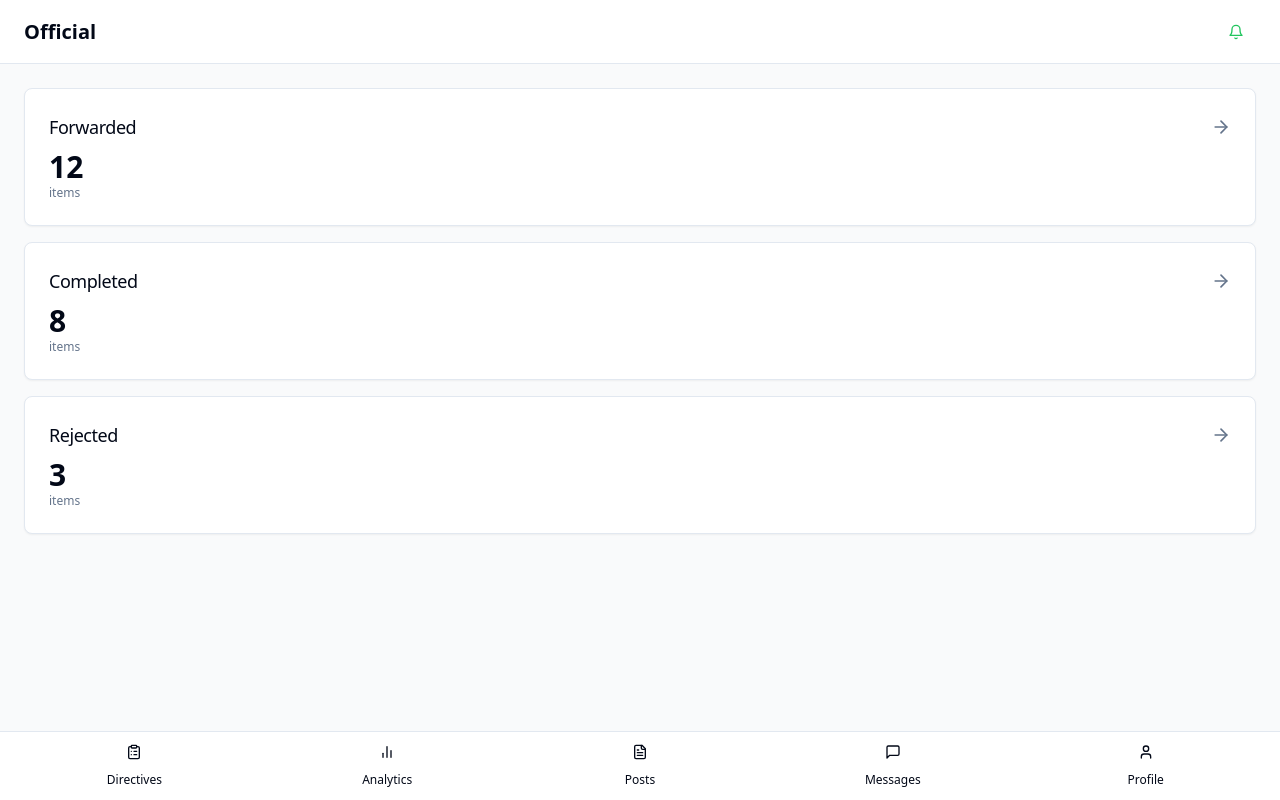
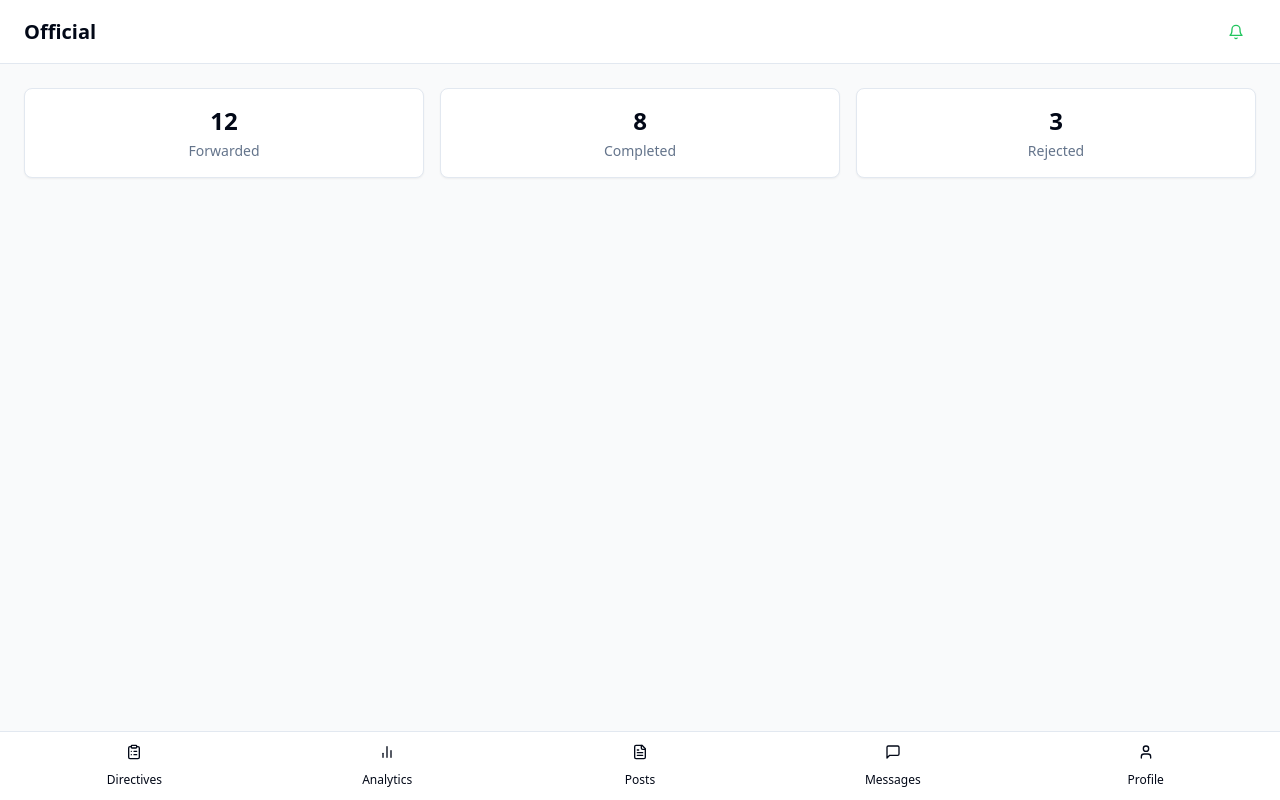
Before and after one commit to balu-XLR8/official, a React (Vite) app: page / in a window 1280 px wide. Built offline with nearby package versions, Linux system fonts and the light colour scheme.

Commit message:
[dyad] Made status cards smaller and horizontal - wrote 2 file(s)

```diff
--- a/src/components/StatusCard.tsx
+++ b/src/components/StatusCard.tsx
@@ -1,5 +1,4 @@
-import { Card, CardContent, CardHeader, CardTitle } from "@/components/ui/card";
-import { ArrowRight } from "lucide-react";
+import { Card, CardContent } from "@/components/ui/card";
 
 interface StatusCardProps {
   title: string;
@@ -8,14 +7,10 @@ interface StatusCardProps {
 
 export default function StatusCard({ title, count }: StatusCardProps) {
   return (
-    <Card className="cursor-pointer hover:shadow-lg transition-shadow">
-      <CardHeader className="flex flex-row items-center justify-between space-y-0 pb-2">
-        <CardTitle className="text-lg font-medium">{title}</CardTitle>
-        <ArrowRight className="h-5 w-5 text-muted-foreground" />
-      </CardHeader>
-      <CardContent>
-        <div className="text-3xl font-bold">{count}</div>
-        <p className="text-xs text-muted-foreground">items</p>
+    <Card className="cursor-pointer hover:shadow-lg transition-shadow text-center">
+      <CardContent className="p-4 flex flex-col items-center justify-center">
+        <div className="text-2xl font-bold">{count}</div>
+        <p className="text-sm text-muted-foreground mt-1">{title}</p>
       </CardContent>
     </Card>
   );
--- a/src/pages/Index.tsx
+++ b/src/pages/Index.tsx
@@ -6,10 +6,12 @@ const Index = () => {
   return (
     <div className="flex flex-col min-h-screen bg-gray-50 dark:bg-gray-900">
       <Header />
-      <main className="flex-1 p-4 md:p-6 space-y-4 mb-20">
-        <StatusCard title="Forwarded" count={12} />
-        <StatusCard title="Completed" count={8} />
-        <StatusCard title="Rejected" count={3} />
+      <main className="flex-1 p-4 md:p-6 mb-20">
+        <div className="grid grid-cols-3 gap-4">
+          <StatusCard title="Forwarded" count={12} />
+          <StatusCard title="Completed" count={8} />
+          <StatusCard title="Rejected" count={3} />
+        </div>
       </main>
       <BottomNav />
     </div>
```
